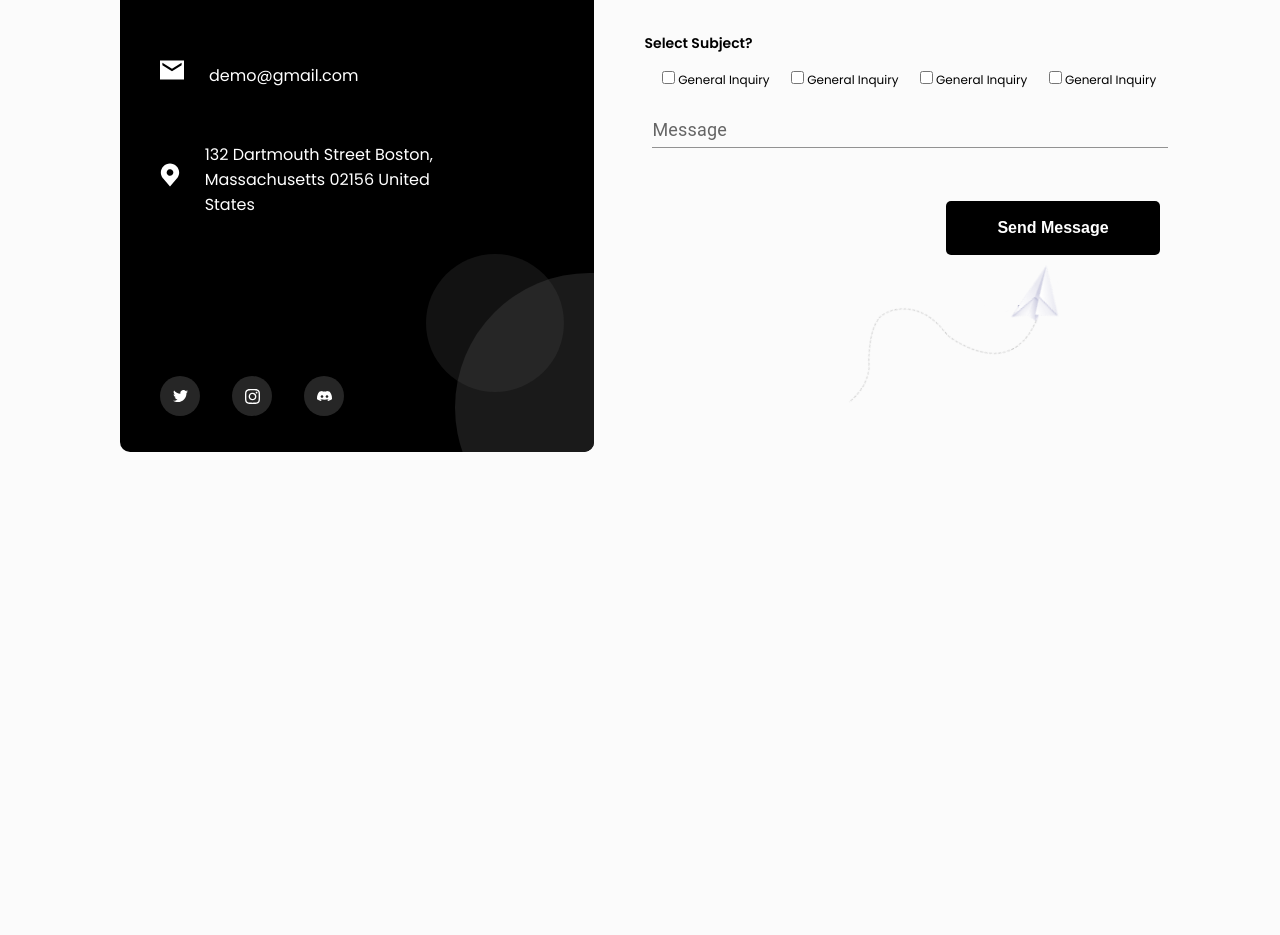
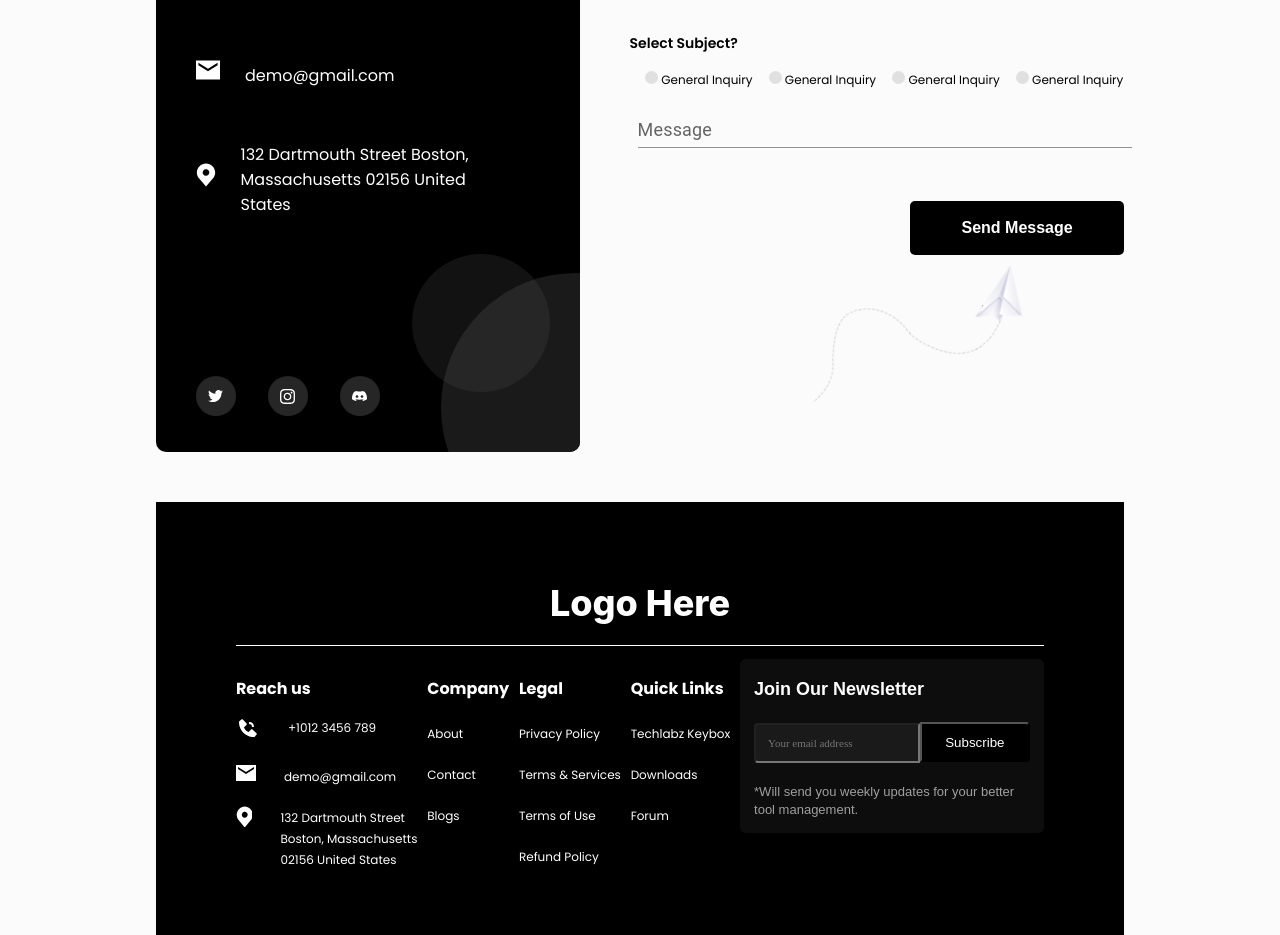
Before and after one commit to APetrinko/contact-us-page, a React (Create React App) app: page /#/contact in a window 1280 px wide. Shown: the part 427-1362 px from the top of the page. Before the commit the page ends 879 px from the top, so only its background shows below. Built offline with nearby package versions, Linux system fonts and the light colour scheme.

Commit message:
added footer and rounded radio

```diff
--- a/src/App.scss
+++ b/src/App.scss
@@ -1,4 +1,20 @@
 @import './styles/reset';
 @import './styles/normilize';
+@import './styles/variables';
 @import './components/Header/Header.scss';
 @import './components/ContactPage/Contact.scss';
+@import './components/Footer/Footer.scss';
+
+#root {
+  display: flex;
+  flex-direction: column;
+  min-height: 100vh;
+
+  @include onMobile {
+    display: block;
+  }
+}
+
+main {
+  flex-grow: 1;
+}
--- a/src/App.tsx
+++ b/src/App.tsx
@@ -2,12 +2,16 @@ import React from 'react';
 import './App.scss';
 import { Outlet } from 'react-router-dom';
 import { Header } from './components/Header/Header';
+import { Footer } from './components/Footer/Footer';
 
 export const App: React.FC = () => {
   return (
     <>
       <Header />
-      <Outlet />
+      <main>
+        <Outlet />
+      </main>
+      <Footer />
     </>
   );
 };
--- a/src/components/ContactPage/Contact.scss
+++ b/src/components/ContactPage/Contact.scss
@@ -7,7 +7,7 @@
   display: flex;
   align-items: center;
   flex-direction: column;
-  margin: 0 120px;
+  margin-bottom: 50px;
 
   @include onMobile {
     margin: auto;
--- a/src/components/ContactPage/Inputs/Checkboxes.tsx
+++ b/src/components/ContactPage/Inputs/Checkboxes.tsx
@@ -17,10 +17,11 @@ export const Checkboxes: FC<Props> = ({ selected, setSelected }) => {
         <div className="round">
           <label htmlFor="option" className="label">
             <input
-              type="checkbox"
+              type="radio"
               id="option"
               name="option"
               value="option1"
+              className="input"
               checked={selected === 'option1'}
               onChange={handleOptionChange}
             />
@@ -30,10 +31,11 @@ export const Checkboxes: FC<Props> = ({ selected, setSelected }) => {
         <div className="round">
           <label htmlFor="option2" className="label">
             <input
-              type="checkbox"
+              type="radio"
               id="option2"
               name="option"
               value="option2"
+              className="input"
               checked={selected === 'option2'}
               onChange={handleOptionChange}
             />
@@ -43,10 +45,11 @@ export const Checkboxes: FC<Props> = ({ selected, setSelected }) => {
         <div className="round">
           <label htmlFor="option3" className="label">
             <input
-              type="checkbox"
+              type="radio"
               id="option3"
               name="option"
               value="option3"
+              className="input"
               checked={selected === 'option3'}
               onChange={handleOptionChange}
             />
@@ -56,10 +59,11 @@ export const Checkboxes: FC<Props> = ({ selected, setSelected }) => {
         <div className="round">
           <label htmlFor="option4" className="label">
             <input
-              type="checkbox"
+              type="radio"
               id="option4"
               name="option"
               value="option4"
+              className="input"
               checked={selected === 'option4'}
               onChange={handleOptionChange}
             />
@@ -69,5 +73,6 @@ export const Checkboxes: FC<Props> = ({ selected, setSelected }) => {
       </div>
 
     </div>
+
   );
 };
--- a/src/components/ContactPage/Inputs/inputsStyles/button.scss
+++ b/src/components/ContactPage/Inputs/inputsStyles/button.scss
@@ -13,16 +13,20 @@
     right: 80px;
 
     @include onMobile {
-      &__img {
-        width: 105px;
-        height: 82px;
-      }
+      bottom: -30px;
+      right: 200px;
+    }
+  }
 
-      bottom: -140px;
-      right: 100px;
+  &__letter-img {
+    @include onMobile {
+      width: 105px;
+      height: 82px;
     }
   }
 }
+
+
 
 .submit {
   width: 214px;
--- a/src/components/ContactPage/Inputs/inputsStyles/checkbox.scss
+++ b/src/components/ContactPage/Inputs/inputsStyles/checkbox.scss
@@ -27,3 +27,21 @@
   font-size: 12px;
   margin-left: 10px;
 }
+
+.input {
+  appearance: none;
+  -webkit-appearance: none;
+  -moz-appearance: none;
+
+  border-radius: 50%;
+  width: 13px;
+  height: 13px;
+
+  background-color: #E0E0E0;
+
+  &:checked {
+    background-image: url('../../../../styles//imgs/Tick.svg');
+    background-size: 13px;
+    background-position: bottom;
+  }
+}
--- /dev/null
+++ b/src/components/Footer/Footer.scss
@@ -0,0 +1,190 @@
+@import '../../styles/mixins';
+@import '../../styles/variables';
+
+.footer {
+  display: flex;
+  flex-direction: column;
+  gap: 30px;
+
+  padding: 20px 20px 35px 20px;
+
+  background-color: #000;
+
+  @include onDesktop {
+    padding: 80px 80px 66px 80px;
+  }
+
+  &__desktop {
+    @include onDesktop {
+      display: flex;
+      justify-content: space-between;
+    }
+  }
+
+  &__icon {
+    display: inline-block;
+
+    transition: transform 0.3s ease-in-out;
+
+    &:hover {
+      transform: scale(1.1);
+    }
+
+    &-phone {
+      height: 24px;
+      width: 24px;
+      background-image: url('../../styles/imgs/phone.svg');
+      background-position: center;
+      background-repeat: no-repeat;
+    }
+
+    &-mail {
+      height: 16px;
+      width: 20px;
+      background-image: url('../../styles/imgs/mail.svg');
+    }
+
+    &-geo {
+      height: 21px;
+      width: 16.5px;
+      background-image: url('../../styles/imgs/location.svg');
+    }
+  }
+
+  &__logo {
+    font-family: 'Inter';
+    font-weight: 800;
+    font-size: 36px;
+    line-height: 43px;
+    color: $main-color;
+
+    &__conatainer {
+      padding: 0 70px 20px 70px;
+
+      text-align: center;
+
+      border-bottom: 1px solid #fff;
+    }
+  }
+
+  &__link {
+    font-family: "Poppins-Regular";
+    font-size: 12px;
+    line-height: 18px;
+    color: $main-color;
+
+    border-bottom: 1px solid transparent;
+
+    transition: border-bottom 0.3s ease-in-out;
+
+    &:hover {
+      border-bottom: 1px solid #fff;
+    }
+  }
+
+  &__group {
+    display: flex;
+    flex-direction: column;
+    gap: 20px;
+  }
+
+  &__group__container {
+    display: flex;
+    justify-content: space-between;
+
+    margin-bottom: 30px;
+
+    &:last-of-type {
+      margin-bottom: 40px;
+    }
+
+    @include onDesktop {
+      display: contents;
+    }
+  }
+
+  &__group__heading {
+    font-family: "Poppins-Bold";
+    font-size: 16px;
+    line-height: 26px;
+    color: #fff;
+  }
+
+  &__form {
+    display: flex;
+    flex-direction: column;
+    justify-content: flex-start;
+    max-width: 304px;
+    gap: 20px;
+    background-color: #0D0D0D;
+    border-radius: 6px;
+    padding: 17px 14px 14px 14px;
+
+    @include onDesktop {
+      height: fit-content;
+      margin-top: -17px;
+    }
+  }
+}
+
+.reach-us {
+  display: flex;
+  flex-direction: column;
+  gap: 14px;
+
+  &__desktop {
+    @include onDesktop {
+      display: flex;
+      flex-direction: row;
+      gap: 28px;
+    }
+  }
+}
+
+.form {
+  &__heading {
+    font-weight: 600;
+    font-size: 18px;
+    line-height: 26px;
+    color: #fff;
+  }
+
+  &__input {
+    height: 40px;
+    width: 60%;
+    padding: 12px;
+    font-family: 'Poppins';
+    font-weight: 400;
+    font-size: 11px;
+    line-height: 16px;
+    border-radius: 4px 0 0 4px;
+    color: #fff;
+
+    background-color: #1A1A1A;
+  }
+
+  &__btn {
+    height: 40px;
+    width: 40%;
+    padding: 10px 20px;
+    color: #fff;
+    text-align: center;
+
+    background-color: #000;
+    border-radius: 0 4px 4px 0;
+
+    transition: all 0.2s ease-in-out;
+
+    &:focus {
+      transform: scale(1.04);
+      border-radius: 3px
+    }
+  }
+
+  &__text {
+    font-weight: 500;
+    font-size: 13px;
+    line-height: 18px;
+    color: #9f9f9f;
+  }
+}
--- /dev/null
+++ b/src/components/Footer/Footer.tsx
@@ -0,0 +1,118 @@
+import React from 'react';
+import { Link } from 'react-router-dom';
+import './Footer.scss';
+
+export const Footer = () => {
+  return (
+    <footer className="footer">
+      <div className="footer__logo__conatainer">
+        <Link to="/" className="footer__logo">Logo Here</Link>
+      </div>
+      <div className="footer__desktop">
+        <div className="footer__group__container">
+          <div className="footer__group reach-us">
+            <h2 className="footer__group__heading">Reach us</h2>
+            <ul className="footer__group">
+              <div className="reach-us__desktop">
+                <li className="footer__icon">
+                  <a href="tel:+1012 3456 789" className="footer__icon footer__icon-phone"> </a>
+                </li>
+                <li>
+                  <a href="tel:+1012 3456 789" className="footer__link">+1012 3456 789</a>
+                </li>
+              </div>
+
+              <div className="reach-us__desktop">
+                <li className="footer__icon">
+                  <a href="mailto:demo@gmail.com" className="footer__icon footer__icon-mail"> </a>
+                </li>
+                <li>
+                  <a href="mailto:demo@gmail.com" className="footer__link">demo@gmail.com</a>
+                </li>
+              </div>
+
+              <div className="reach-us__desktop">
+                <li className="footer__icon">
+                  <a href="https://goo.gl/maps/oD4H5WuzsGLrWrJo6" className="footer__icon footer__icon-geo"> </a>
+                </li>
+                <li>
+                  <a href="https://goo.gl/maps/oD4H5WuzsGLrWrJo6" className="footer__link">
+                    132 Dartmouth Street
+                    <br />
+                    Boston, Massachusetts
+                    <br />
+                    02156 United States
+                  </a>
+                </li>
+              </div>
+            </ul>
+          </div>
+          <div className="footer__group company">
+            <h2 className="footer__group__heading">Company</h2>
+            <ul className="footer__group">
+              <li>
+                <Link to="/about" className="footer__link">About</Link>
+              </li>
+              <li>
+                <Link to="/contact" className="footer__link">Contact</Link>
+              </li>
+              <li>
+                <Link to="/blogs" className="footer__link">Blogs</Link>
+              </li>
+            </ul>
+          </div>
+        </div>
+        <div className="footer__group__container">
+          <div className="footer__group">
+            <h2 className="footer__group__heading">Legal</h2>
+            <ul className="footer__group">
+              <li>
+                <Link to="/" className="footer__link">Privacy Policy</Link>
+              </li>
+              <li>
+                <Link to="/" className="footer__link">Terms & Services</Link>
+              </li>
+              <li>
+                <Link to="/" className="footer__link">Terms of Use</Link>
+              </li>
+              <li>
+                <Link to="/" className="footer__link">Refund Policy</Link>
+              </li>
+            </ul>
+          </div>
+          <div className="footer__group">
+            <h2 className="footer__group__heading">Quick Links</h2>
+            <ul className="footer__group">
+              <li>
+                <Link to="/" className="footer__link">Techlabz Keybox</Link>
+              </li>
+              <li>
+                <Link to="/" className="footer__link">Downloads</Link>
+              </li>
+              <li>
+                <Link to="/" className="footer__link" aria-label="Form">Forum</Link>
+              </li>
+            </ul>
+          </div>
+        </div>
+
+        <form action="" className="footer__form form ">
+          <h2 className="form__heading">Join Our Newsletter</h2>
+          <div className="form__input__container">
+            <input
+              type="email"
+              placeholder="Your email address"
+              className="form__input"
+            />
+            <button type="submit" className="form__btn">
+              Subscribe
+            </button>
+          </div>
+          <p className="form__text">
+            *Will send you weekly updates for your better tool management.
+          </p>
+        </form>
+      </div>
+    </footer>
+  );
+};
--- a/src/components/Header/Header.scss
+++ b/src/components/Header/Header.scss
@@ -21,7 +21,6 @@
 
   @include onDesktop {
     height: 80px;
-    margin: 0 100px;
   }
 }
 
--- a/src/styles/_normilize.scss
+++ b/src/styles/_normilize.scss
@@ -4,6 +4,8 @@
   font-family: "Mont_Regular", sans-serif;
   font-style: normal;
   font-size: 18px;
+  display: flex;
+  justify-content: center;
 
   background-color: #fbfbfb;
 }
```
Also changed, not shown: src/styles/imgs/Tick.svg (added).
